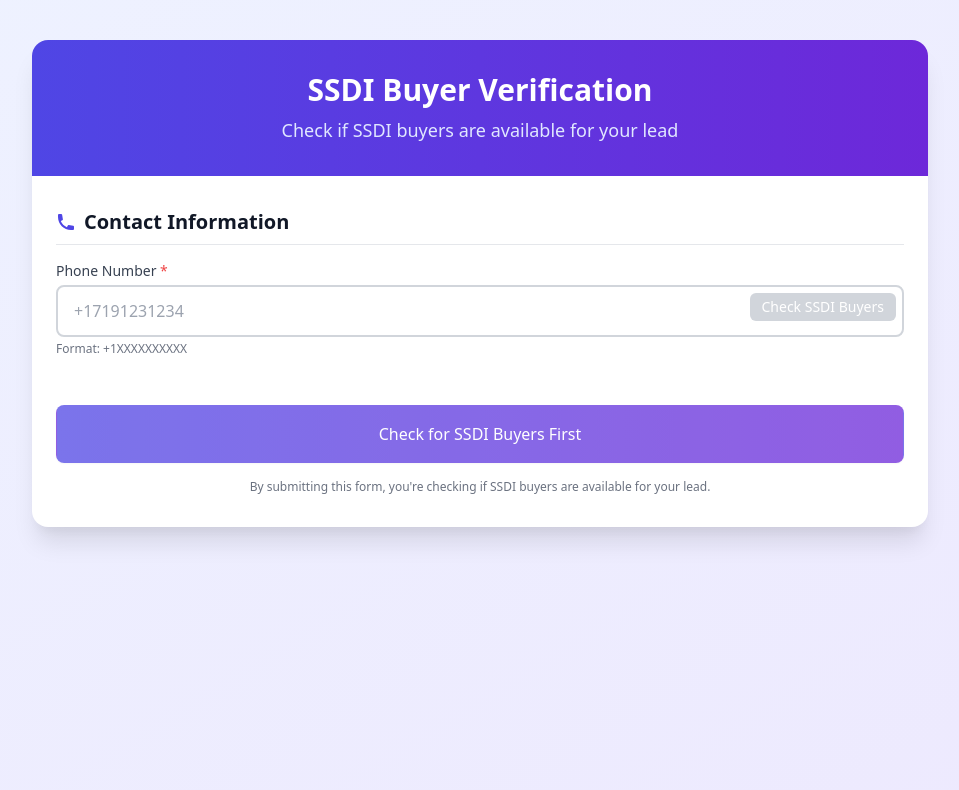
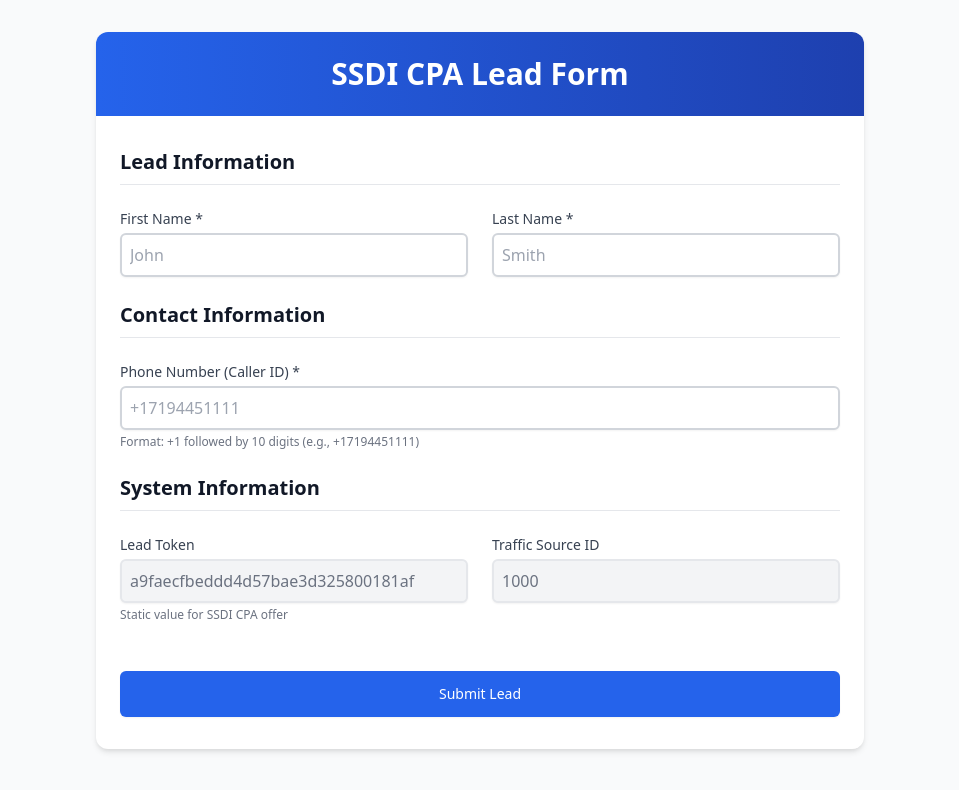
Before and after one commit to asadishaq15/lead-forms, a React (Vite) app: page /ssdi in a window 1280 px wide. Shown: the top 790 px of the page, without its empty margins (160-1119 px from the left). Built offline with nearby package versions, Linux system fonts and the light colour scheme.

Commit message:
add new form

```diff
--- a/src/App.jsx
+++ b/src/App.jsx
@@ -18,6 +18,7 @@ import SsdiForm from './Components/SsdiForm';
 import SSDICallTransfer from './Components/AdvanceGrow5';
 import InsuranceLeadForm from './Components/InsuranceLeadFormNew';
 import ACAInboundForm from './Components/AdvanceGrow6';
+import SSDIInboundFormNew from './Components/ssdiFormNew';
 
 
 function App() {
@@ -36,7 +37,7 @@ function App() {
         <Route path="/leads6" element={<AcaKkCplForm />} />
         <Route path="/leads7" element={<AdvanceGrow4 />} />
         <Route path="/leads8" element={<EvolveTechFinalExpenseForm />} />
-        <Route path="/ssdi" element={<SsdiForm />} />
+        <Route path="/ssdi" element={<SSDIInboundFormNew />} />
         <Route path="/ssdi-cpl" element={<SSDICallTransfer />} />
         <Route path="/environedu" element={<EnvironEduForm />} />
         <Route path="/auto-insurance" element={<InsuranceLeadForm />} />
--- /dev/null
+++ b/src/Components/ssdiFormNew.jsx
@@ -0,0 +1,253 @@
+import React, { useState } from "react";
+
+const SSDIInboundFormNew = () => {
+  const [formData, setFormData] = useState({
+    lead_token: "a9faecfbeddd4d57bae3d325800181af",
+    caller_id: "",
+    traffic_source_id: "1000",
+    first_name: "",
+    last_name: "",
+  });
+
+  const [error, setError] = useState(null);
+  const [success, setSuccess] = useState(null);
+
+  const handleSubmit = (e) => {
+    e.preventDefault();
+    setError(null);
+    setSuccess(null);
+
+    const requiredFields = ["caller_id", "first_name", "last_name"];
+
+    for (const field of requiredFields) {
+      if (!formData[field]) {
+        setError(
+          `Field "${field.replace(/_/g, " ")}" is required.`
+        );
+        return;
+      }
+    }
+
+    // Validate phone number format
+    if (!/^\+1\d{10}$/.test(formData.caller_id)) {
+      setError("Please enter a valid phone number in the format: +1 followed by 10 digits (e.g., +17194451111)");
+      return;
+    }
+
+    const baseUrl =
+      "https://growxmarketingservices.trackdrive.com/api/v1/leads";
+    const params = new URLSearchParams(formData);
+    const url = `${baseUrl}?${params.toString()}`;
+
+    fetch(url, {
+      method: "POST",
+      headers: {
+        Accept: "application/json",
+      },
+    })
+      .then((response) => response.json())
+      .then((data) => {
+        if (data.success) {
+          setSuccess("Lead submitted successfully!");
+          // Reset form fields except for the tokens
+          setFormData((prev) => ({
+            ...prev,
+            caller_id: "",
+            first_name: "",
+            last_name: "",
+          }));
+        } else {
+          const errorMessage =
+            data.message ||
+            data.error ||
+            (data.errors &&
+              Object.values(data.errors).flat().join(", ")) ||
+            "Failed to submit lead. Please try again.";
+          setError(errorMessage);
+        }
+      })
+      .catch((error) => {
+        setError(
+          error.message ||
+            "Network error occurred. Please check your connection and try again."
+        );
+      });
+  };
+
+  const handleChange = (e) => {
+    const { name, value } = e.target;
+    setFormData((prev) => ({
+      ...prev,
+      [name]: value,
+    }));
+    setError(null);
+    setSuccess(null);
+  };
+
+  return (
+    <div className="min-h-screen bg-gray-50 py-8 px-4 sm:px-6 lg:px-8">
+      <div className="max-w-3xl mx-auto bg-white rounded-xl shadow-md overflow-hidden">
+        <div className="bg-gradient-to-r from-blue-600 to-blue-800 py-6">
+          <h2 className="text-center text-3xl font-extrabold text-white px-4">
+            SSDI CPA Lead Form
+          </h2>
+        </div>
+
+        {error && (
+          <div className="mx-6 mt-6 p-4 bg-red-50 border-l-4 border-red-500 rounded">
+            <div className="flex items-center">
+              <div className="flex-shrink-0">
+                <svg
+                  className="h-5 w-5 text-red-400"
+                  viewBox="0 0 20 20"
+                  fill="currentColor"
+                >
+                  <path
+                    fillRule="evenodd"
+                    d="M10 18a8 8 0 100-16 8 8 0 000 16zM8.707 7.293a1 1 0 00-1.414 1.414L8.586 10l-1.293 1.293a1 1 0 101.414 1.414L10 11.414l1.293 1.293a1 1 0 001.414-1.414L11.414 10l1.293-1.293a1 1 0 00-1.414-1.414L10 8.586 8.707 7.293z"
+                    clipRule="evenodd"
+                  />
+                </svg>
+              </div>
+              <div className="ml-3">
+                <p className="text-sm text-red-700">{error}</p>
+              </div>
+            </div>
+          </div>
+        )}
+
+        {success && (
+          <div className="mx-6 mt-6 p-4 bg-green-50 border-l-4 border-green-500 rounded">
+            <div className="flex items-center">
+              <div className="flex-shrink-0">
+                <svg
+                  className="h-5 w-5 text-green-400"
+                  viewBox="0 0 20 20"
+                  fill="currentColor"
+                >
+                  <path
+                    fillRule="evenodd"
+                    d="M10 18a8 8 0 100-16 8 8 0 000 16zm3.707-9.293a1 1 0 00-1.414-1.414L9 10.586 7.707 9.293a1 1 0 00-1.414 1.414l2 2a1 1 0 001.414 0l4-4z"
+                    clipRule="evenodd"
+                  />
+                </svg>
+              </div>
+              <div className="ml-3">
+                <p className="text-sm text-green-700">{success}</p>
+              </div>
+            </div>
+          </div>
+        )}
+
+        <form onSubmit={handleSubmit} className="px-6 py-8 space-y-6">
+          {/* Personal Information */}
+          <div className="space-y-6">
+            <h3 className="text-xl font-semibold text-gray-900 border-b pb-2">
+              Lead Information
+            </h3>
+            <div className="grid grid-cols-1 md:grid-cols-2 gap-6">
+              <div>
+                <label className="block text-sm font-medium text-gray-700">
+                  First Name *
+                </label>
+                <input
+                  type="text"
+                  name="first_name"
+                  value={formData.first_name}
+                  onChange={handleChange}
+                  required
+                  className="mt-1 block w-full rounded-md border-2 border-gray-300 shadow-sm focus:border-gray-500 focus:ring-gray-500 p-2"
+                  placeholder="John"
+                />
+              </div>
+              <div>
+                <label className="block text-sm font-medium text-gray-700">
+                  Last Name *
+                </label>
+                <input
+                  type="text"
+                  name="last_name"
+                  value={formData.last_name}
+                  onChange={handleChange}
+                  required
+                  className="mt-1 block w-full rounded-md border-2 border-gray-300 shadow-sm focus:border-gray-500 focus:ring-gray-500 p-2"
+                  placeholder="Smith"
+                />
+              </div>
+            </div>
+          </div>
+
+          {/* Contact Information */}
+          <div className="space-y-6">
+            <h3 className="text-xl font-semibold text-gray-900 border-b pb-2">
+              Contact Information
+            </h3>
+            <div className="grid grid-cols-1 gap-6">
+              <div>
+                <label className="block text-sm font-medium text-gray-700">
+                  Phone Number (Caller ID) *
+                </label>
+                <input
+                  type="tel"
+                  name="caller_id"
+                  value={formData.caller_id}
+                  onChange={handleChange}
+                  required
+                  placeholder="+17194451111"
+                  className="mt-1 block w-full rounded-md border-2 border-gray-300 shadow-sm focus:border-gray-500 focus:ring-gray-500 p-2"
+                />
+                <p className="mt-1 text-xs text-gray-500">Format: +1 followed by 10 digits (e.g., +17194451111)</p>
+              </div>
+            </div>
+          </div>
+
+          {/* Hidden Fields Information */}
+          <div className="space-y-6">
+            <h3 className="text-xl font-semibold text-gray-900 border-b pb-2">
+              System Information
+            </h3>
+            <div className="grid grid-cols-1 md:grid-cols-2 gap-6">
+              <div>
+                <label className="block text-sm font-medium text-gray-700">
+                  Lead Token
+                </label>
+                <input
+                  type="text"
+                  name="lead_token"
+                  value={formData.lead_token}
+                  disabled
+                  className="mt-1 block w-full rounded-md border-2 border-gray-200 bg-gray-100 shadow-sm text-gray-500 p-2"
+                />
+                <p className="mt-1 text-xs text-gray-500">Static value for SSDI CPA offer</p>
+              </div>
+              <div>
+                <label className="block text-sm font-medium text-gray-700">
+                  Traffic Source ID
+                </label>
+                <input
+                  type="text"
+                  name="traffic_source_id"
+                  value={formData.traffic_source_id}
+                  disabled
+                  className="mt-1 block w-full rounded-md border-2 border-gray-200 bg-gray-100 shadow-sm text-gray-500 p-2"
+                />
+              </div>
+            </div>
+          </div>
+
+          {/* Submit Button */}
+          <div className="pt-6">
+            <button
+              type="submit"
+              className="w-full flex justify-center py-3 px-4 border border-transparent rounded-md shadow-sm text-sm font-medium text-white bg-blue-600 hover:bg-blue-700 focus:outline-none focus:ring-2 focus:ring-offset-2 focus:ring-blue-500 transition duration-150"
+            >
+              Submit Lead
+            </button>
+          </div>
+        </form>
+      </div>
+    </div>
+  );
+};
+
+export default SSDIInboundFormNew;
```
